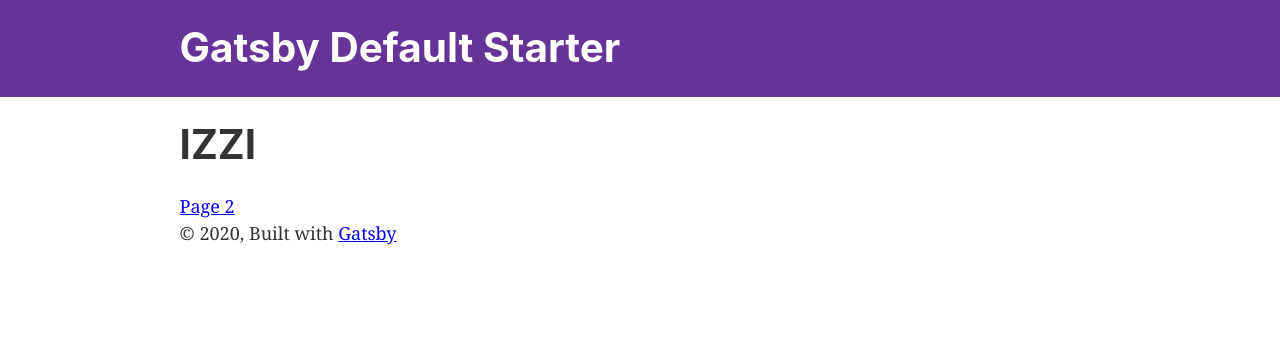
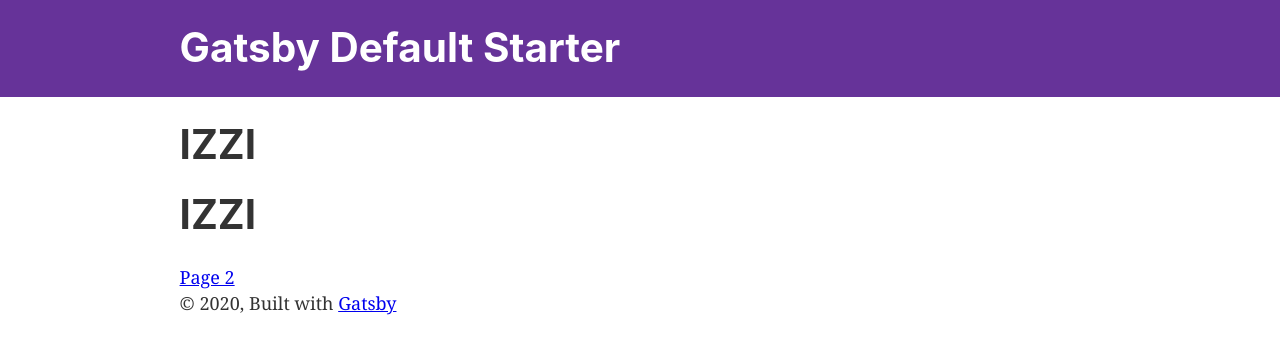
Before and after one commit to workwithizzi/izzitestdomain_xyz, a Gatsby site: page / in a window 1280 px wide. Built offline with nearby package versions, Linux system fonts and the light colour scheme; Gatsby itself is replaced by a stand-in of ours.

Commit message:
Edit text 3

```diff
--- a/src/pages/index.js
+++ b/src/pages/index.js
@@ -9,6 +9,7 @@ const IndexPage = () => (
   <Layout>
     <SEO title="Home" />
     <h1>IZZI</h1>
+    <h1>IZZI</h1>
     <Link to="/page-2/">Page 2</Link>
   </Layout>
 )
```
